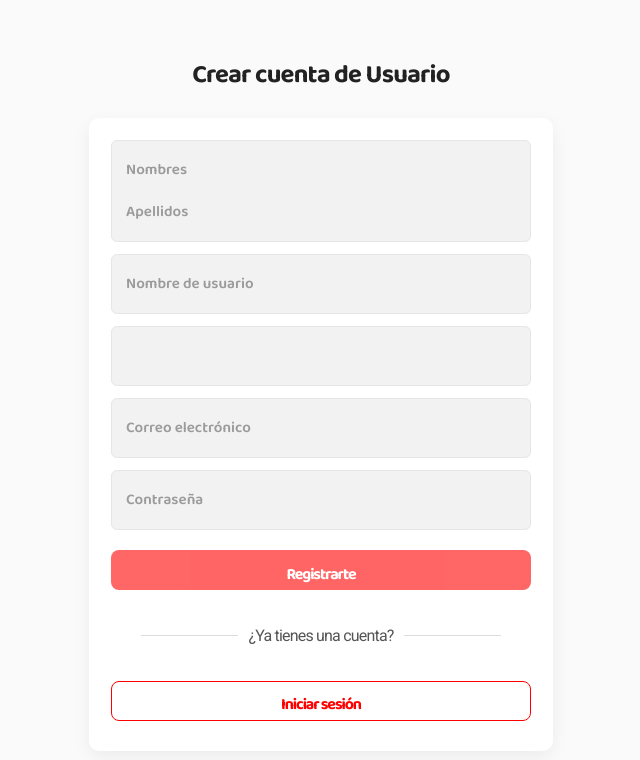
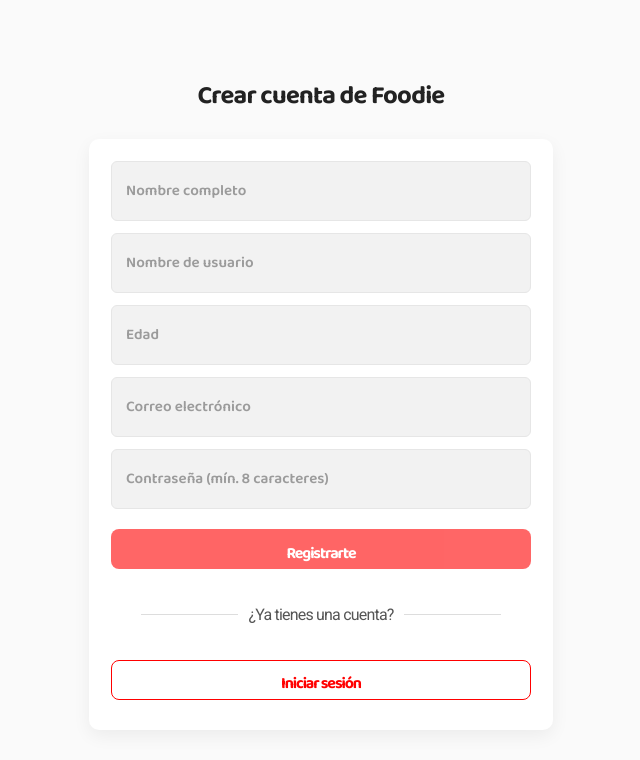
Before and after one commit to cafigueroaz/SoyFoodie---Fronted, an Angular app: page /register in a window 1280 px wide. Both pictures are taken after a click on the button "Usuario". Shown: the top 760 px of the page, without its empty margins (319-959 px from the left). Built offline with nearby package versions, Linux system fonts and the light colour scheme.

Commit message:
Cambio en formulario register, en interfaces de registro y en el servicio auth para ajustar el campo role en lugar de type y permitir age como number o string.

```diff
--- a/src/app/features/auth/pages/register/register/register.html
+++ b/src/app/features/auth/pages/register/register/register.html
@@ -2,32 +2,21 @@
   @if (step === 'choose') {
   <h1>¿Qué tipo de cuenta vas a crear?</h1>
   <div class="choose">
-    <button (click)="select('user')">Usuario</button>
-    <button (click)="select('partner')">Restaurante / Partner</button>
+    <button (click)="select('foodie')">Usuario</button>
+    <button (click)="select('partner')">Restaurante</button>
   </div>
-  } @else if (step === 'user') {
-  <h1 class="text-title">Crear cuenta de Usuario</h1>
+  } @else if (step === 'foodie') {
+  <h1 class="text-title">Crear cuenta de Foodie</h1>
 
-  <form (ngSubmit)="submitFoodie()" #userForm="ngForm" class="login-card">
+  <form (ngSubmit)="submitFoodie()" #foodieForm="ngForm" class="login-card">
     <div class="form-group">
-      <div class="input-container">
       <input
         class="text-label"
         name="name"
         [(ngModel)]="name"
         required
-          placeholder="Nombres"
+        placeholder="Nombre completo"
       />
-      </div>
-      <div class="input-container">
-        <input
-          class="text-label"
-          name="lastname"
-          [(ngModel)]="lastname"
-          required
-          placeholder="Apellidos"
-        />
-      </div>
     </div>
 
     <div class="form-group">
@@ -47,6 +36,7 @@
         type="number"
         [(ngModel)]="age"
         required
+        placeholder="Edad"
       />
     </div>
 
@@ -68,14 +58,14 @@
         type="password"
         [(ngModel)]="password"
         required
-        placeholder="Contraseña"
+        placeholder="Contraseña (mín. 8 caracteres)"
       />
     </div>
 
     <button
       class="btn-primary"
       type="submit"
-      [disabled]="userForm.invalid || loading"
+      [disabled]="foodieForm.invalid || loading"
     >
       {{ loading ? "Creando..." : "Registrarte" }}
     </button>
@@ -83,6 +73,7 @@
     <p class="separator text-info">
       <span></span>¿Ya tienes una cuenta?<span></span>
     </p>
+
     <button class="btn-secondary" type="button" (click)="goToLogin()">
       Iniciar sesión
     </button>
@@ -92,7 +83,6 @@
 
   <form (ngSubmit)="submitPartner()" #partnerForm="ngForm" class="login-card">
     <div class="form-group">
-      <div class="input-container">
       <input
         class="text-label"
         name="name"
@@ -100,7 +90,6 @@
         required
         placeholder="Nombre del restaurante"
       />
-      </div>
     </div>
 
     <div class="form-group">
@@ -119,7 +108,7 @@
         name="address"
         [(ngModel)]="address"
         required
-        placeholder="Dirección"
+        placeholder="Dirección del restaurante"
       />
     </div>
 
@@ -129,7 +118,7 @@
         name="ownerName"
         [(ngModel)]="ownerName"
         required
-        placeholder="Propietario"
+        placeholder="Nombre del propietario"
       />
     </div>
 
@@ -140,7 +129,7 @@
         type="tel"
         [(ngModel)]="phone"
         required
-        placeholder="Teléfono"
+        placeholder="Teléfono de contacto"
       />
     </div>
 
@@ -150,7 +139,7 @@
         name="schedule"
         [(ngModel)]="schedule"
         required
-        placeholder="Horario de atención"
+        placeholder="Horario de atención (ej. 10am - 8pm)"
       />
     </div>
 
@@ -172,7 +161,7 @@
         type="password"
         [(ngModel)]="password"
         required
-        placeholder="Contraseña"
+        placeholder="Contraseña (mín. 8 caracteres)"
       />
     </div>
 
--- a/src/app/features/auth/pages/register/register/register.ts
+++ b/src/app/features/auth/pages/register/register/register.ts
@@ -3,8 +3,6 @@
 import { FormsModule } from '@angular/forms';
 import { Router } from '@angular/router';
 import { AuthService } from '../../../services/auth';
-
-type Role = 'user' | 'partner';
 
 @Component({
   selector: 'app-register',
@@ -14,60 +12,56 @@
   styleUrls: ['./register.scss'],
 })
 export class RegisterComponent {
-  step: 'choose' | 'user' | 'partner' = 'choose';
+  step: 'choose' | 'foodie' | 'partner' = 'choose';
 
-  // Campos comunes
+  name = '';
+  nickname = '';
   email = '';
-  name = '';
-  lastname = '';
-  nickname = '';
   password = '';
 
-  // Campos específicos de user
-  age = '';
+  age: number | null = null;
 
-  // Campos específicos de partner
   address = '';
+  schedule = '';
+  phone = '';
   ownerName = '';
-  phone = '';
-  schedule = '';
 
   loading = false;
 
   constructor(private auth: AuthService, private router: Router) {}
 
-  select(type: 'user' | 'partner') {
+  select(type: 'foodie' | 'partner') {
     this.step = type;
   }
 
   submitFoodie() {
     if (
       !this.name ||
-      !this.lastname ||
       !this.nickname ||
       !this.email ||
       !this.password ||
       !this.age
-    )
-      return alert('Completa todos los campos.');
+    ) {
+      alert('Completa todos los campos.');
+      return;
+    }
 
     this.loading = true;
 
     this.auth
       .registerHttp({
         name: this.name,
+        nickname: this.nickname,
         email: this.email,
         password: this.password,
-        type: 'foodie',
-        lastname: this.lastname,
-        nickname: this.nickname,
+        role: 'foodie',
         age: this.age,
       })
       .subscribe({
         next: ({ token }) => {
-          this.auth.applyToken(token); // queda logueado tras registro
+          this.auth.applyToken(token);
           this.loading = false;
-          this.router.navigate(['/home']);
+          this.router.navigate(['/feed']);
         },
         error: (err) => {
           this.loading = false;
@@ -79,7 +73,6 @@
   submitPartner() {
     if (
       !this.name ||
-      !this.lastname ||
       !this.nickname ||
       !this.email ||
       !this.password ||
@@ -87,19 +80,20 @@
       !this.ownerName ||
       !this.phone ||
       !this.schedule
-    )
-      return alert('Completa todos los campos de empresa.');
+    ) {
+      alert('Completa todos los campos del restaurante.');
+      return;
+    }
 
     this.loading = true;
 
     this.auth
       .registerHttp({
         name: this.name,
+        nickname: this.nickname,
         email: this.email,
         password: this.password,
-        type: 'partner',
-        lastname: this.lastname,
-        nickname: this.nickname,
+        role: 'partner',
         address: this.address,
         ownerName: this.ownerName,
         phone: this.phone,
@@ -107,13 +101,13 @@
       })
       .subscribe({
         next: ({ token }) => {
-          this.auth.applyToken(token); // queda logueado tras registro
+          this.auth.applyToken(token);
           this.loading = false;
-          this.router.navigate(['/home']);
+          this.router.navigate(['/feed']);
         },
         error: (err) => {
           this.loading = false;
-          alert(err?.error?.error || 'Error al registrar empresa.');
+          alert(err?.error?.error || 'Error al registrar partner.');
         },
       });
   }
```
Also changed, not shown: src/app/features/auth/services/auth.ts (+3 -6 lines). Lines whose indentation alone changed are shown as unchanged.
